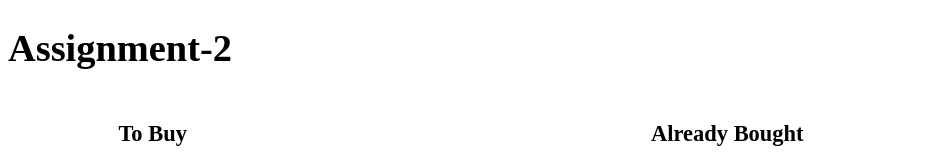
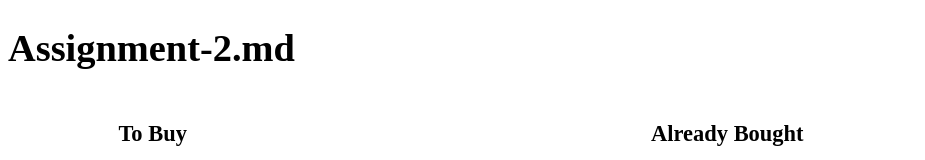
Before and after one commit to nVt124589/coursera-coding-assignments, a plain HTML site: page module2-solution/index.html in a window 1280 px wide. Shown: the top 160 px of the page, without its empty margins (0-925 px from the left). Drawn offline with Linux system fonts and the light colour scheme.

Commit message:
Add ".md" to 'title' tag & 'body, h1' tag

```diff
--- a/module2-solution/index.html
+++ b/module2-solution/index.html
@@ -5,11 +5,11 @@
 		<script src="angular.min.js"></script>
 		<script src="app.js"></script>
 		<link rel="stylesheet" href="styles.css" />
-		<title>Assignment-2</title>
+		<title>Assignment-2.md</title>
 	</head>
 
 	<body>
-		<h1>Assignment-2</h1>
+		<h1>Assignment-2.md</h1>
 
 		<table>
 				<tr>
```
